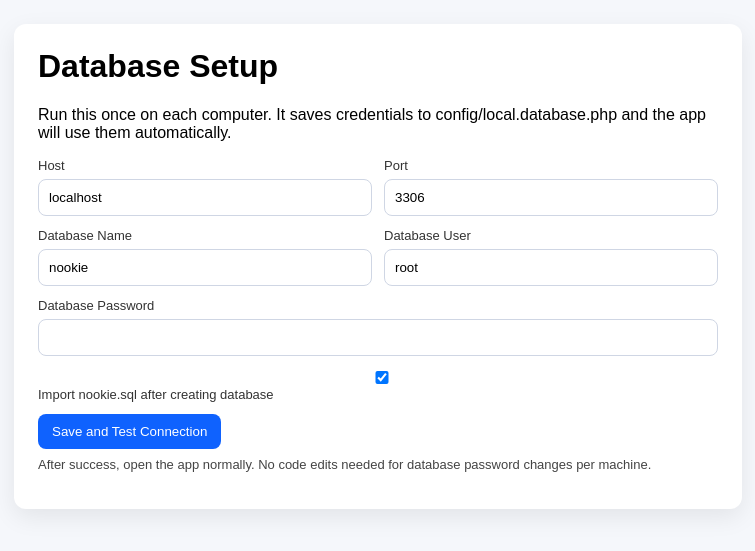
After one commit to NotNookie/Biometrics-Attendance-Website, a PHP site: page /setup.php in a window 1280 px wide. The commit adds this page. Shown: the top 551 px of the page, without its empty margins (262-1017 px from the left). Run offline with PHP 8.4, Linux system fonts and the light colour scheme.

Commit message:
refactor: centralize database connection logic and add setup script

```diff
--- a/admin/dtr.php
+++ b/admin/dtr.php
@@ -3,8 +3,8 @@ declare(strict_types=1);
 session_start();
 
 /* ================= DB CONNECTION ================= */
-$pdo = new PDO("mysql:host=localhost;dbname=nookie;charset=utf8", "root", "");
-$pdo->setAttribute(PDO::ATTR_ERRMODE, PDO::ERRMODE_EXCEPTION);
+require_once __DIR__ . '/../config/database.php';
+$pdo = get_pdo_connection();
 
 /* ================= FUNCTIONS ================= */
 function e(string $value): string {
--- a/biometrics scanner/timein.php
+++ b/biometrics scanner/timein.php
@@ -4,10 +4,7 @@ ini_set('display_errors', 1);
 
 date_default_timezone_set("Asia/Manila");
 
-$conn = new mysqli("localhost", "root", "", "nookie");
-if ($conn->connect_error) {
-    die("Database Connection Failed: " . $conn->connect_error);
-}
+require_once __DIR__ . '/db.php';
 
 $fingerprint = trim($_POST['fingerprint'] ?? '');
 
--- a/biometrics scanner/timeout.php
+++ b/biometrics scanner/timeout.php
@@ -4,10 +4,7 @@ ini_set('display_errors', 1);
 
 date_default_timezone_set("Asia/Manila");
 
-$conn = new mysqli("localhost", "root", "", "nookie");
-if ($conn->connect_error) {
-    die("Database Connection Failed: " . $conn->connect_error);
-}
+require_once __DIR__ . '/db.php';
 
 $fingerprint = trim($_POST['fingerprint'] ?? '');
 
--- /dev/null
+++ b/config/database.php
@@ -0,0 +1,108 @@
+<?php
+
+define('DEFAULT_DB_HOST', 'localhost');
+define('DEFAULT_DB_PORT', 3306);
+define('DEFAULT_DB_NAME', 'nookie');
+define('DEFAULT_DB_USER', 'root');
+define('DEFAULT_DB_PASS', '');
+define('DB_CHARSET', 'utf8mb4');
+define('LOCAL_DB_CONFIG_FILE', __DIR__ . '/local.database.php');
+
+function read_db_env(string $key): ?string
+{
+    $value = getenv($key);
+    if ($value === false || $value === '') {
+        return null;
+    }
+
+    return $value;
+}
+
+function load_database_settings(): array
+{
+    $settings = [
+        'host' => DEFAULT_DB_HOST,
+        'port' => DEFAULT_DB_PORT,
+        'name' => DEFAULT_DB_NAME,
+        'user' => DEFAULT_DB_USER,
+        'pass' => DEFAULT_DB_PASS,
+    ];
+
+    if (is_file(LOCAL_DB_CONFIG_FILE)) {
+        $local = require LOCAL_DB_CONFIG_FILE;
+        if (is_array($local)) {
+            foreach (['host', 'port', 'name', 'user', 'pass'] as $key) {
+                if (array_key_exists($key, $local)) {
+                    $settings[$key] = $local[$key];
+                }
+            }
+        }
+    }
+
+    $envMap = [
+        'DB_HOST' => 'host',
+        'DB_PORT' => 'port',
+        'DB_NAME' => 'name',
+        'DB_USER' => 'user',
+        'DB_PASS' => 'pass',
+    ];
+
+    foreach ($envMap as $envKey => $settingKey) {
+        $envValue = read_db_env($envKey);
+        if ($envValue !== null) {
+            $settings[$settingKey] = $envValue;
+        }
+    }
+
+    $settings['port'] = (int) $settings['port'];
+    if ($settings['port'] <= 0) {
+        $settings['port'] = DEFAULT_DB_PORT;
+    }
+
+    return $settings;
+}
+
+function fail_database_connection(string $message): never
+{
+    $setupHint = 'Run setup.php once to save DB credentials for this machine.';
+    if (PHP_SAPI === 'cli') {
+        die("Database Connection Failed. {$message} {$setupHint}");
+    }
+
+    die("Database Connection Failed. {$message} {$setupHint}");
+}
+
+function get_mysqli_connection(): mysqli
+{
+    mysqli_report(MYSQLI_REPORT_OFF);
+    $db = load_database_settings();
+
+    $conn = @new mysqli($db['host'], $db['user'], (string) $db['pass'], $db['name'], (int) $db['port']);
+    if ($conn->connect_error) {
+        fail_database_connection($conn->connect_error);
+    }
+
+    $conn->set_charset(DB_CHARSET);
+    return $conn;
+}
+
+function get_pdo_connection(): PDO
+{
+    $db = load_database_settings();
+
+    $dsn = 'mysql:host=' . $db['host']
+        . ';port=' . (int) $db['port']
+        . ';dbname=' . $db['name']
+        . ';charset=' . DB_CHARSET;
+
+    try {
+        $pdo = new PDO($dsn, $db['user'], (string) $db['pass']);
+    } catch (PDOException $e) {
+        fail_database_connection($e->getMessage());
+    }
+
+    $pdo->setAttribute(PDO::ATTR_ERRMODE, PDO::ERRMODE_EXCEPTION);
+    $pdo->setAttribute(PDO::ATTR_DEFAULT_FETCH_MODE, PDO::FETCH_ASSOC);
+
+    return $pdo;
+}
--- /dev/null
+++ b/setup.php
@@ -0,0 +1,161 @@
+<?php
+declare(strict_types=1);
+
+require_once __DIR__ . '/config/database.php';
+
+function e(string $value): string
+{
+    return htmlspecialchars($value, ENT_QUOTES, 'UTF-8');
+}
+
+$current = load_database_settings();
+$error = '';
+$success = '';
+
+if ($_SERVER['REQUEST_METHOD'] === 'POST') {
+    $host = trim((string) ($_POST['host'] ?? DEFAULT_DB_HOST));
+    $port = (int) ($_POST['port'] ?? DEFAULT_DB_PORT);
+    $name = trim((string) ($_POST['name'] ?? DEFAULT_DB_NAME));
+    $user = trim((string) ($_POST['user'] ?? DEFAULT_DB_USER));
+    $pass = (string) ($_POST['pass'] ?? '');
+    $import = isset($_POST['import_sql']) && $_POST['import_sql'] === '1';
+
+    if ($host === '' || $name === '' || $user === '' || $port <= 0) {
+        $error = 'Please fill in host, port, database name, and user.';
+    } else {
+        mysqli_report(MYSQLI_REPORT_OFF);
+        $conn = @new mysqli($host, $user, $pass, '', $port);
+
+        if ($conn->connect_error) {
+            $error = 'Connection failed: ' . $conn->connect_error;
+        } else {
+            $dbNameEscaped = str_replace('`', '``', $name);
+            if (!$conn->query("CREATE DATABASE IF NOT EXISTS `{$dbNameEscaped}` CHARACTER SET utf8mb4 COLLATE utf8mb4_unicode_ci")) {
+                $error = 'Unable to create/access database: ' . $conn->error;
+            } else {
+                if ($import) {
+                    $sqlFile = __DIR__ . '/nookie.sql';
+                    if (!is_file($sqlFile)) {
+                        $error = 'nookie.sql not found. Uncheck import or add the SQL file.';
+                    } else {
+                        $sql = (string) file_get_contents($sqlFile);
+                        if (!$conn->select_db($name)) {
+                            $error = 'Cannot select database: ' . $conn->error;
+                        } elseif (!$conn->multi_query($sql)) {
+                            $error = 'SQL import failed: ' . $conn->error;
+                        } else {
+                            do {
+                                if ($result = $conn->store_result()) {
+                                    $result->free();
+                                }
+                            } while ($conn->more_results() && $conn->next_result());
+                        }
+                    }
+                }
+
+                if ($error === '') {
+                    $localConfig = [
+                        'host' => $host,
+                        'port' => $port,
+                        'name' => $name,
+                        'user' => $user,
+                        'pass' => $pass,
+                    ];
+
+                    $content = "<?php\n\nreturn " . var_export($localConfig, true) . ";\n";
+                    $saveOk = file_put_contents(__DIR__ . '/config/local.database.php', $content, LOCK_EX);
+
+                    if ($saveOk === false) {
+                        $error = 'Could not write config/local.database.php. Check folder write permission.';
+                    } else {
+                        $success = 'Setup complete. Database settings saved for this machine.';
+                        $current = $localConfig;
+                    }
+                }
+            }
+
+            $conn->close();
+        }
+    }
+}
+?>
+<!DOCTYPE html>
+<html lang="en">
+<head>
+    <meta charset="UTF-8">
+    <meta name="viewport" content="width=device-width, initial-scale=1.0">
+    <title>Database Setup</title>
+    <style>
+        body { font-family: Arial, sans-serif; background: #f5f7fb; margin: 0; padding: 24px; }
+        .card { max-width: 680px; margin: 0 auto; background: #fff; border-radius: 12px; padding: 24px; box-shadow: 0 8px 24px rgba(0,0,0,.08); }
+        h1 { margin-top: 0; }
+        .row { display: grid; grid-template-columns: 1fr 1fr; gap: 12px; }
+        .field { margin-bottom: 12px; }
+        label { display: block; font-size: 13px; margin-bottom: 6px; color: #333; }
+        input { width: 100%; padding: 10px; border: 1px solid #cfd6e4; border-radius: 8px; box-sizing: border-box; }
+        .actions { margin-top: 8px; }
+        button { background: #0f62fe; color: #fff; border: 0; border-radius: 8px; padding: 10px 14px; cursor: pointer; }
+        .msg { padding: 10px 12px; border-radius: 8px; margin-bottom: 12px; }
+        .ok { background: #e8f7ee; color: #116329; border: 1px solid #b8e3c4; }
+        .err { background: #ffecec; color: #7d1f1f; border: 1px solid #f2b4b4; }
+        .hint { color: #444; font-size: 13px; margin-top: 8px; }
+        @media (max-width: 640px) { .row { grid-template-columns: 1fr; } }
+    </style>
+</head>
+<body>
+    <div class="card">
+        <h1>Database Setup</h1>
+        <p>Run this once on each computer. It saves credentials to config/local.database.php and the app will use them automatically.</p>
+
+        <?php if ($success !== ''): ?>
+            <div class="msg ok"><?= e($success) ?></div>
+        <?php endif; ?>
+
+        <?php if ($error !== ''): ?>
+            <div class="msg err"><?= e($error) ?></div>
+        <?php endif; ?>
+
+        <form method="post">
+            <div class="row">
+                <div class="field">
+                    <label for="host">Host</label>
+                    <input id="host" name="host" value="<?= e((string) ($current['host'] ?? DEFAULT_DB_HOST)) ?>" required>
+                </div>
+                <div class="field">
+                    <label for="port">Port</label>
+                    <input id="port" name="port" type="number" value="<?= e((string) ($current['port'] ?? DEFAULT_DB_PORT)) ?>" required>
+                </div>
+            </div>
+
+            <div class="row">
+                <div class="field">
+                    <label for="name">Database Name</label>
+                    <input id="name" name="name" value="<?= e((string) ($current['name'] ?? DEFAULT_DB_NAME)) ?>" required>
+                </div>
+                <div class="field">
+                    <label for="user">Database User</label>
+                    <input id="user" name="user" value="<?= e((string) ($current['user'] ?? DEFAULT_DB_USER)) ?>" required>
+                </div>
+            </div>
+
+            <div class="field">
+                <label for="pass">Database Password</label>
+                <input id="pass" name="pass" type="password" value="<?= e((string) ($current['pass'] ?? '')) ?>">
+            </div>
+
+            <div class="field">
+                <label>
+                    <input type="checkbox" name="import_sql" value="1" checked>
+                    Import nookie.sql after creating database
+                </label>
+            </div>
+
+            <div class="actions">
+                <button type="submit">Save and Test Connection</button>
+            </div>
+
+            <p class="hint">After success, open the app normally. No code edits needed for database password changes per machine.</p>
+        </form>
+    </div>
+</body>
+</html>
```
Also changed, not shown: biometrics scanner/db.php (+2 -9 lines), 1 other file.
